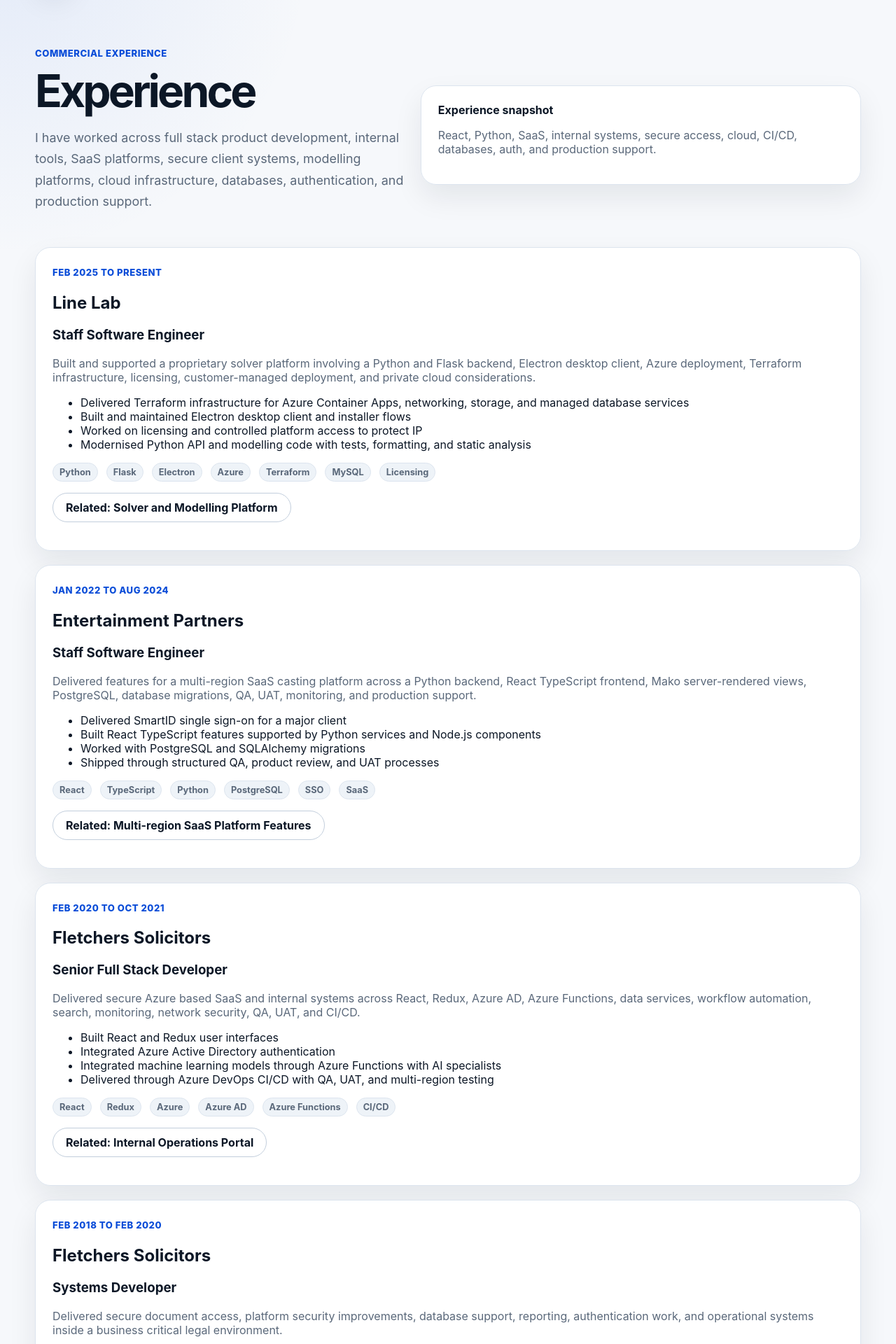
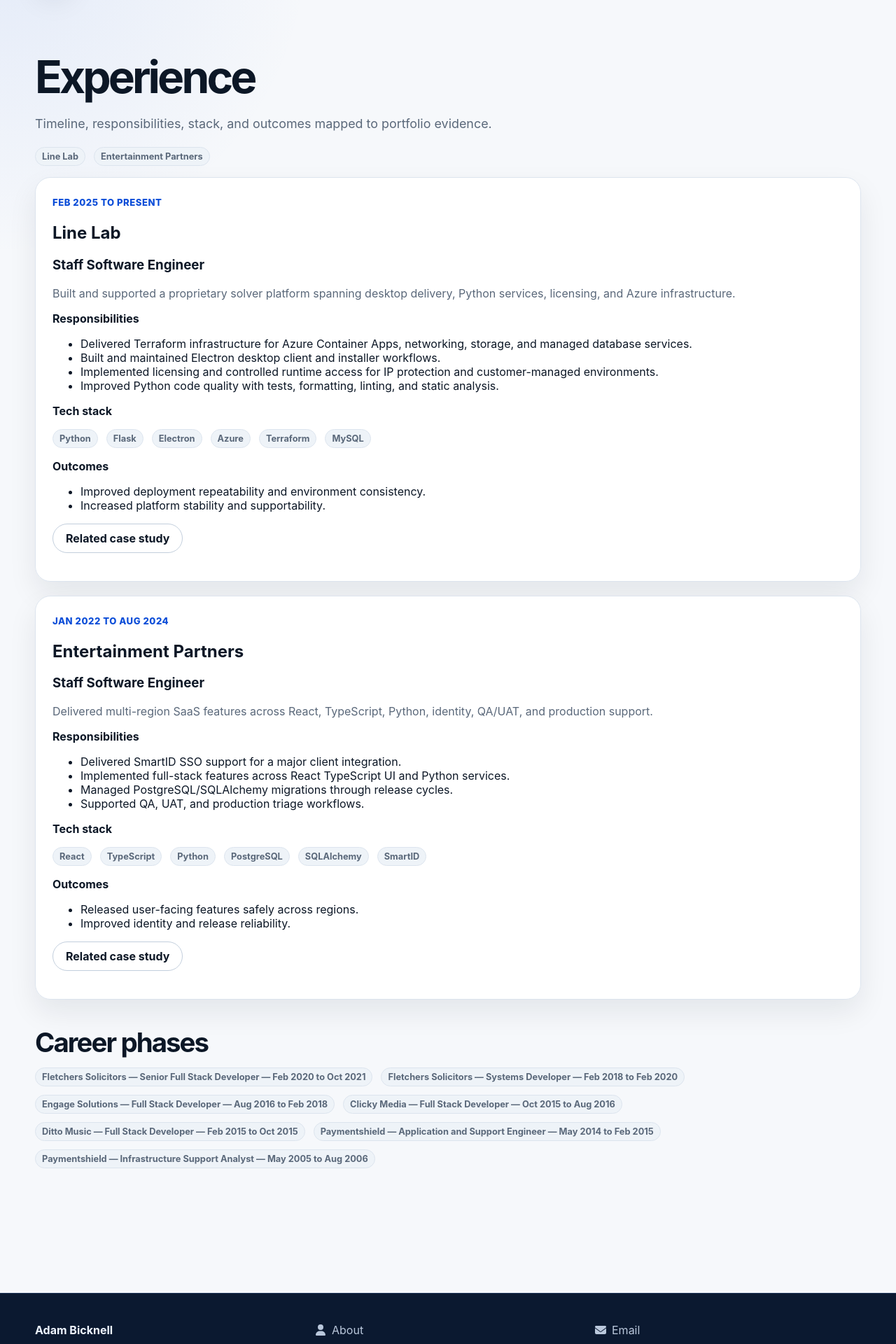
Before and after one commit to adambicknell/development-portfolio, a Next.js app: page /experience in a window 1280 px wide. Shown: the part 80-2000 px from the top of the page at 70% size. Built offline with nearby package versions, Linux system fonts and the light colour scheme.

Commit message:
UPDATE: canonical taxonomy for focus areas, normalise labels, and update UI/data/tests.

```diff
--- a/src/app/experience/page.tsx
+++ b/src/app/experience/page.tsx
@@ -5,68 +5,8 @@
 export const metadata = { title: 'Experience' };
 
 export default function ExperiencePage() {
-  return (
-    <section className="section">
-      <div className="container">
-        <div className="space-between">
-          <div className="animate-fade-in-left">
-            <span className="eyebrow">Commercial experience</span>
-            <h1 className="h1">Experience</h1>
-            <p className="lead">
-              I have worked across full stack product development, internal tools,
-              SaaS platforms, secure client systems, modelling platforms, cloud
-              infrastructure, databases, authentication, and production support.
-            </p>
-          </div>
-
-          <div className="card animate-fade-in-right">
-            <strong>Experience snapshot</strong>
-            <p className="muted">
-              React, Python, SaaS, internal systems, secure access, cloud, CI/CD,
-              databases, auth, and production support.
-            </p>
-          </div>
-        </div>
-
-        <div className="grid animate-grid-single" style={{ marginTop: 32 }}>
-          {experience.map((item) => (
-            <article className="card" key={item.company + item.role}>
-              <span className="eyebrow">{item.dates}</span>
-              <h2>{item.company}</h2>
-              <h3>{item.role}</h3>
-              <p className="muted">{item.summary}</p>
-              <ul>
-                {item.keyWork.map((work) => (
-                  <li key={work}>{work}</li>
-                ))}
-              </ul>
-              <TagList tags={item.tags} />
-              {item.related && (
-                <p>
-                  <Link className="button" href="/case-studies">
-                    Related: {item.related}
-                  </Link>
-                </p>
-              )}
-            </article>
-          ))}
-        </div>
-
-        <section className="section-tight">
-          <h2 className="h2">Earlier full stack and systems roles</h2>
-          <p className="lead">
-            Earlier roles gave me a broad base across web development, support,
-            business systems, infrastructure, and older codebases.
-          </p>
-          <div className="row">
-            {earlierRoles.map((role) => (
-              <span className="tag" key={role}>
-                {role}
-              </span>
-            ))}
-          </div>
-        </section>
-      </div>
-    </section>
-  );
+  return <section className="section"><div className="container"><h1 className="h1">Experience</h1><p className="lead">Timeline, responsibilities, stack, and outcomes mapped to portfolio evidence.</p>
+  <div className='row' style={{margin:'16px 0'}}>{experience.map((r)=> <a key={r.company+r.role} className='tag' href={`#${r.company.toLowerCase().replace(/\s+/g,'-')}`}>{r.company}</a>)}</div>
+  <div className="grid animate-grid-single">{experience.map((item)=><article id={item.company.toLowerCase().replace(/\s+/g,'-')} className="card" key={item.company+item.role}><span className="eyebrow">{item.dates}</span><h2>{item.company}</h2><h3>{item.role}</h3><p className="muted">{item.summary}</p><p><strong>Responsibilities</strong></p><ul>{item.responsibilities.map((r)=><li key={r}>{r}</li>)}</ul><p><strong>Tech stack</strong></p><TagList tags={item.techStack}/><p><strong>Outcomes</strong></p><ul>{item.outcomes.map((o)=><li key={o}>{o}</li>)}</ul>{item.relatedCaseStudySlug && <p><Link className='button' href={`/case-studies/${item.relatedCaseStudySlug}`}>Related case study</Link></p>}</article>)}</div>
+  <section className='section-tight'><h2 className='h2'>Career phases</h2><TagList tags={earlierRoles}/></section></div></section>;
 }
--- a/src/data/caseStudies.ts
+++ b/src/data/caseStudies.ts
@@ -11,6 +11,7 @@
   keyDecisions: string[];
   outcomes: string[];
   improvements: string[];
+  whatThisProves: string[];
   tags: string[];
   focusAreas: string[];
   relatedProject?: string;
@@ -31,6 +32,7 @@
     keyDecisions: ['Keep access rules explicit','Work with the existing platform','Treat support as part of the product'],
     outcomes: ['Improved controlled access to sensitive documents','Strengthened authentication and access handling','Reduced risky manual workarounds'],
     improvements: ['Deeper audit visibility','Clearer admin tooling','Structured role based access management'],
+    whatThisProves: ['Security-first delivery in regulated workflows','Practical access-control implementation across legacy constraints'],
     tags: ['Security','Auth','Databases','Production support'],
     focusAreas: ['Security/auth','Internal tools','Data'],
     relatedProject: 'client-document-portal-demo',
@@ -49,6 +51,7 @@
     keyDecisions: ['Keep the UI focused on staff workflows','Use cloud services where they reduced operational friction','Make release and support part of the delivery plan'],
     outcomes: ['Improved internal workflow support','Delivered secure cloud based features','Supported operational visibility and automation'],
     improvements: ['More structured analytics','Reusable component documentation','Expanded admin self-service'],
+    whatThisProves: ['Internal tooling that reduces workflow friction','Full-stack delivery with cloud identity integration'],
     tags: ['React','Redux','Azure','Internal tools','Workflow automation'],
     focusAreas: ['React','Full stack','Cloud','Internal tools'],
     diagram: ['Staff user','Azure AD','React and Redux UI','API services','Business data','Monitoring']
@@ -66,6 +69,7 @@
     keyDecisions: ['Coordinate identity changes across areas','Respect regional release constraints','Keep migrations and QA visible'],
     outcomes: ['Delivered SmartID SSO support','Shipped React TypeScript features','Supported production release processes'],
     improvements: ['More reusable release notes','Extra automated checks around identity flows','More explicit documentation around regional behaviour'],
+    whatThisProves: ['SaaS feature delivery in mature release pipelines','Ownership across frontend, backend, data, and support'],
     tags: ['React','TypeScript','Python','SaaS','SSO','Production support'],
     focusAreas: ['React','Full stack','SaaS','Security/auth'],
     diagram: ['User','React TypeScript UI','Server-rendered views','Python services','PostgreSQL','Monitoring']
@@ -83,6 +87,7 @@
     keyDecisions: ['Protect IP through licensing','Support customer managed deployment','Make infrastructure repeatable with Terraform'],
     outcomes: ['Delivered Azure infrastructure','Supported controlled private cloud execution','Improved backend quality checks'],
     improvements: ['More self-service deployment diagnostics','Expanded architecture documentation','Richer platform observability'],
+    whatThisProves: ['Platform engineering across app + infra boundaries','Secure commercial product delivery in private-cloud contexts'],
     tags: ['Python','Flask','Electron','Azure','Terraform','Licensing'],
     focusAreas: ['Python/API','Cloud','Full stack','Data'],
     diagram: ['Desktop client','Licence check','Python Flask backend','Solver logic','Azure Container Apps','Database and storage']
--- a/src/data/experience.ts
+++ b/src/data/experience.ts
@@ -1,40 +1,18 @@
-export type ExperienceItem = { company: string; role: string; dates: string; summary: string; keyWork: string[]; tags: string[]; related?: string };
+export type ExperienceItem = {
+  company: string;
+  role: string;
+  dates: string;
+  summary: string;
+  responsibilities: string[];
+  techStack: string[];
+  outcomes: string[];
+  focusAreas: string[];
+  relatedCaseStudySlug?: string;
+};
+
 export const experience: ExperienceItem[] = [
-  {
-    company: 'Line Lab',
-    role: 'Staff Software Engineer',
-    dates: 'Feb 2025 to Present',
-    summary: 'Built and supported a proprietary solver platform involving a Python and Flask backend, Electron desktop client, Azure deployment, Terraform infrastructure, licensing, customer-managed deployment, and private cloud considerations.',
-    keyWork: ['Delivered Terraform infrastructure for Azure Container Apps, networking, storage, and managed database services','Built and maintained Electron desktop client and installer flows','Worked on licensing and controlled platform access to protect IP','Modernised Python API and modelling code with tests, formatting, and static analysis'],
-    tags: ['Python','Flask','Electron','Azure','Terraform','MySQL','Licensing'],
-    related: 'Solver and Modelling Platform'
-  },
-  {
-    company: 'Entertainment Partners',
-    role: 'Staff Software Engineer',
-    dates: 'Jan 2022 to Aug 2024',
-    summary: 'Delivered features for a multi-region SaaS casting platform across a Python backend, React TypeScript frontend, Mako server-rendered views, PostgreSQL, database migrations, QA, UAT, monitoring, and production support.',
-    keyWork: ['Delivered SmartID single sign-on for a major client','Built React TypeScript features supported by Python services and Node.js components','Worked with PostgreSQL and SQLAlchemy migrations','Shipped through structured QA, product review, and UAT processes'],
-    tags: ['React','TypeScript','Python','PostgreSQL','SSO','SaaS'],
-    related: 'Multi-region SaaS Platform Features'
-  },
-  {
-    company: 'Fletchers Solicitors',
-    role: 'Senior Full Stack Developer',
-    dates: 'Feb 2020 to Oct 2021',
-    summary: 'Delivered secure Azure based SaaS and internal systems across React, Redux, Azure AD, Azure Functions, data services, workflow automation, search, monitoring, network security, QA, UAT, and CI/CD.',
-    keyWork: ['Built React and Redux user interfaces','Integrated Azure Active Directory authentication','Integrated machine learning models through Azure Functions with AI specialists','Delivered through Azure DevOps CI/CD with QA, UAT, and multi-region testing'],
-    tags: ['React','Redux','Azure','Azure AD','Azure Functions','CI/CD'],
-    related: 'Internal Operations Portal'
-  },
-  {
-    company: 'Fletchers Solicitors',
-    role: 'Systems Developer',
-    dates: 'Feb 2018 to Feb 2020',
-    summary: 'Delivered secure document access, platform security improvements, database support, reporting, authentication work, and operational systems inside a business critical legal environment.',
-    keyWork: ['Designed and deployed SOAP based authentication for secure legal document access','Remediated penetration test findings and strengthened access controls','Administered and optimised MS SQL, MySQL, MariaDB, and PostgreSQL databases','Produced BI reporting to support business decision-making'],
-    tags: ['Authentication','SOAP','Databases','Security','BI reporting'],
-    related: 'Secure Client Document Portal'
-  }
+  { company:'Line Lab', role:'Staff Software Engineer', dates:'Feb 2025 to Present', summary:'Built and supported a proprietary solver platform spanning desktop delivery, Python services, licensing, and Azure infrastructure.', responsibilities:['Delivered Terraform infrastructure for Azure Container Apps, networking, storage, and managed database services.','Built and maintained Electron desktop client and installer workflows.','Implemented licensing and controlled runtime access for IP protection and customer-managed environments.','Improved Python code quality with tests, formatting, linting, and static analysis.'], techStack:['Python','Flask','Electron','Azure','Terraform','MySQL'], outcomes:['Improved deployment repeatability and environment consistency.','Increased platform stability and supportability.'], focusAreas:['Backend & APIs','Cloud & Infrastructure','SaaS & Platform'], relatedCaseStudySlug:'solver-and-modelling-platform' },
+  { company:'Entertainment Partners', role:'Staff Software Engineer', dates:'Jan 2022 to Aug 2024', summary:'Delivered multi-region SaaS features across React, TypeScript, Python, identity, QA/UAT, and production support.', responsibilities:['Delivered SmartID SSO support for a major client integration.','Implemented full-stack features across React TypeScript UI and Python services.','Managed PostgreSQL/SQLAlchemy migrations through release cycles.','Supported QA, UAT, and production triage workflows.'], techStack:['React','TypeScript','Python','PostgreSQL','SQLAlchemy','SmartID'], outcomes:['Released user-facing features safely across regions.','Improved identity and release reliability.'], focusAreas:['React & Frontend','Full Stack Delivery','Security & Identity','Production Reliability'], relatedCaseStudySlug:'multi-region-saas-platform-features' }
 ];
-export const earlierRoles = ['Engage Solutions','Clicky Media','Ditto Music','Paymentshield'];
+
+export const earlierRoles = ['Fletchers Solicitors — Senior Full Stack Developer — Feb 2020 to Oct 2021','Fletchers Solicitors — Systems Developer — Feb 2018 to Feb 2020','Engage Solutions — Full Stack Developer — Aug 2016 to Feb 2018','Clicky Media — Full Stack Developer — Oct 2015 to Aug 2016','Ditto Music — Full Stack Developer — Feb 2015 to Oct 2015','Paymentshield — Application and Support Engineer — May 2014 to Feb 2015','Paymentshield — Infrastructure Support Analyst — May 2005 to Aug 2006'];
--- a/src/data/site.ts
+++ b/src/data/site.ts
@@ -11,7 +11,7 @@
   description: 'Full Stack React Developer working across React, TypeScript, Python, APIs, cloud systems, secure internal tools, SaaS platforms, and business systems.',
   headline: 'React | TypeScript | Python | APIs | Cloud | Business Systems'
 };
-export const focusOptions = ['React','Full stack','Python/API','Cloud','Internal tools','SaaS','Security/auth','Data'] as const;
+export const focusOptions = ['React & Frontend','Full Stack Delivery','Backend & APIs','Cloud & Infrastructure','Internal Tools & Workflows','SaaS & Platform','Security & Identity','Data & Datastores'] as const;
 export type FocusOption = typeof focusOptions[number];
 export const navItems = [
   { href: '/about', label: 'About' },
--- a/src/lib/focus.ts
+++ b/src/lib/focus.ts
@@ -2,9 +2,12 @@
 import type { DemoProject } from '@/data/projects';
 import type { SkillGroup } from '@/data/skills';
 import type { FocusOption } from '@/data/site';
+import { normalizeFocus } from '@/lib/taxonomy';
 
 export function matchesFocus(focusAreas: string[], selectedFocus: FocusOption | null) {
-  return selectedFocus === null || selectedFocus === 'Full stack' || focusAreas.includes(selectedFocus);
+  if (selectedFocus === null || selectedFocus === 'Full Stack Delivery') return true;
+  const normalized = new Set(focusAreas.map((focus) => normalizeFocus(focus)).filter(Boolean));
+  return normalized.has(selectedFocus);
 }
 
 export function filterCaseStudiesByFocus(items: CaseStudy[], selectedFocus: FocusOption | null) {
```
Also changed, not shown: src/components/skills/SkillsPageClient.tsx (+20 -37 lines), src/data/taxonomy.ts (added, +29 -0 lines), src/lib/taxonomy.ts (added, +12 -0 lines), 2 other files (tests, documents, lock files or other folders).
